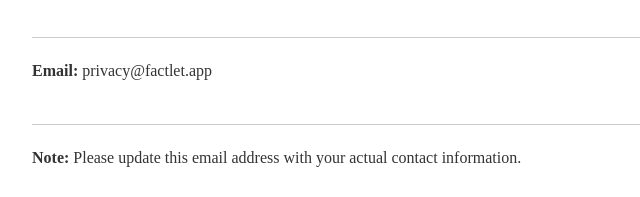
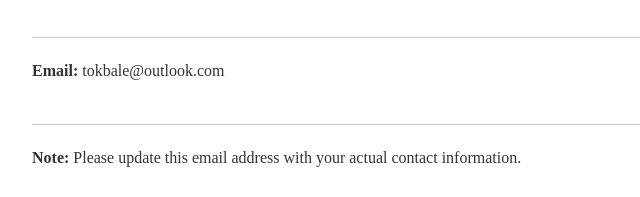
Before and after one commit to TumCucTom/factlet, a plain HTML site: page privacy-policy/index.html in a window 1280 px wide. Shown: the part 2179-2376 px from the top of the page, 208-848 px from the left. Drawn offline with Linux system fonts and the light colour scheme.

Commit message:
correct contact

```diff
--- a/privacy-policy/index.html
+++ b/privacy-policy/index.html
@@ -98,7 +98,7 @@
 
     <h2>Contact Us</h2>
     <p class="contact">If you have any questions about this Privacy Policy, please contact us at:</p>
-    <p class="contact"><strong>Email:</strong> privacy@factlet.app</p>
+    <p class="contact"><strong>Email:</strong> tokbale@outlook.com</p>
     <p class="contact"><strong>Note:</strong> Please update this email address with your actual contact information.</p>
 
     <h2>Consent</h2>
```
